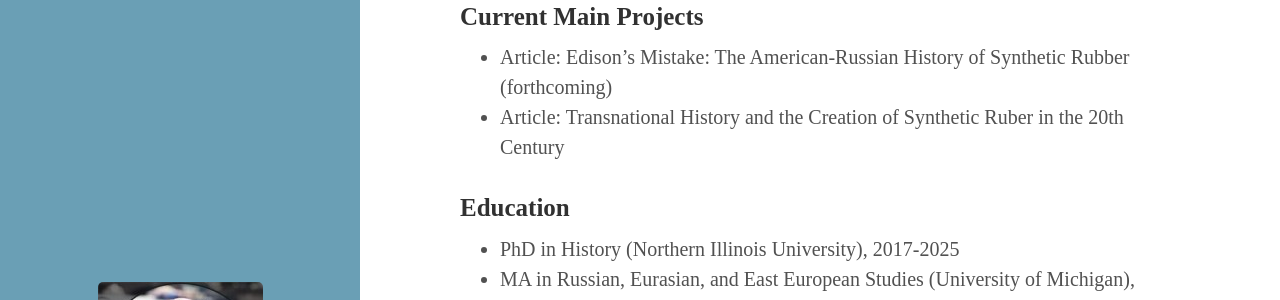
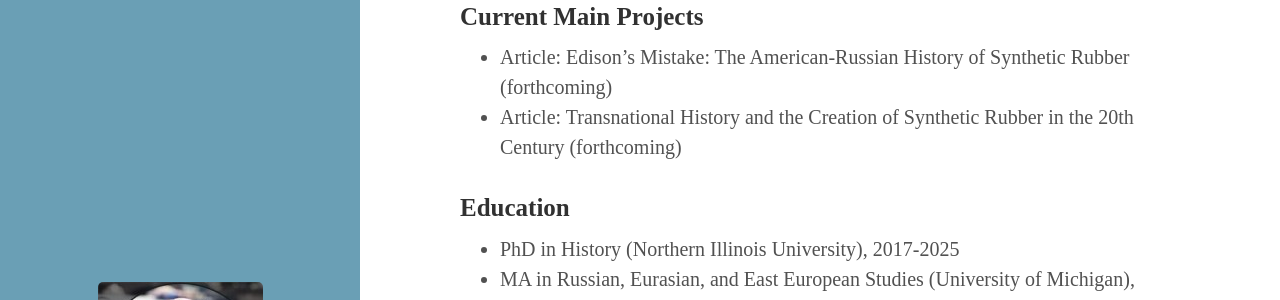
Before and after one commit to ahcraver/ahcraver.github.io, a Jekyll site: the page built from index.md, in a window 1280 px wide and 1055 px high. Shown: the part 159-459 px from the top of the window. Built offline with Jekyll 4.4.1, drawn with Linux system fonts in a browser that asks for light colours.

Commit message:
Update index.md

```diff
--- a/index.md
+++ b/index.md
@@ -5,7 +5,7 @@ title: Alex Craver
 
 ### Current Main Projects
 * Article: Edison's Mistake: The American-Russian History of Synthetic Rubber (forthcoming)
-* Article: Transnational History and the Creation of Synthetic Ruber in the 20th Century
+* Article: Transnational History and the Creation of Synthetic Rubber in the 20th Century (forthcoming)
 
 ### Education
 * PhD in History (Northern Illinois University), 2017-2025
```
